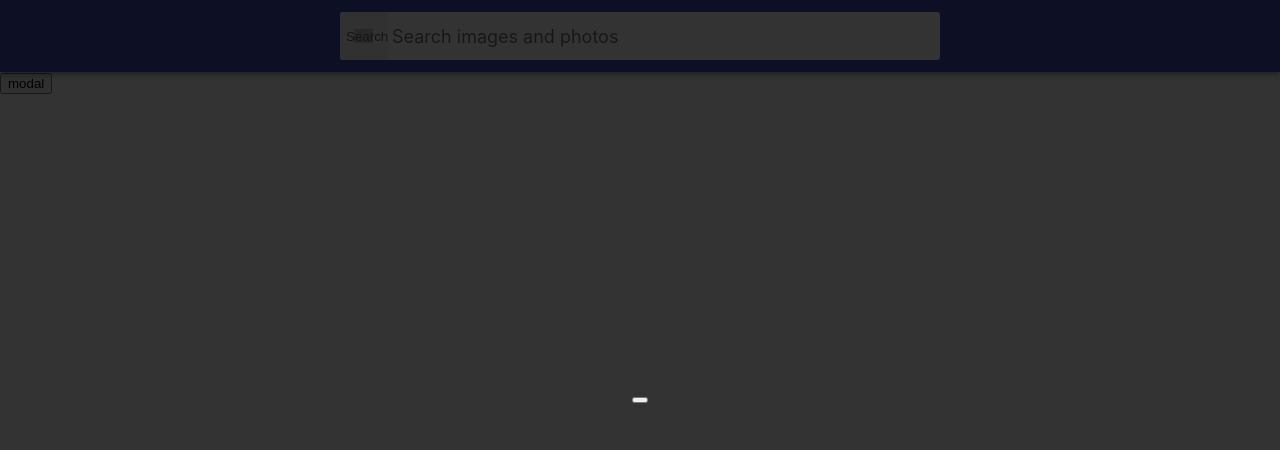
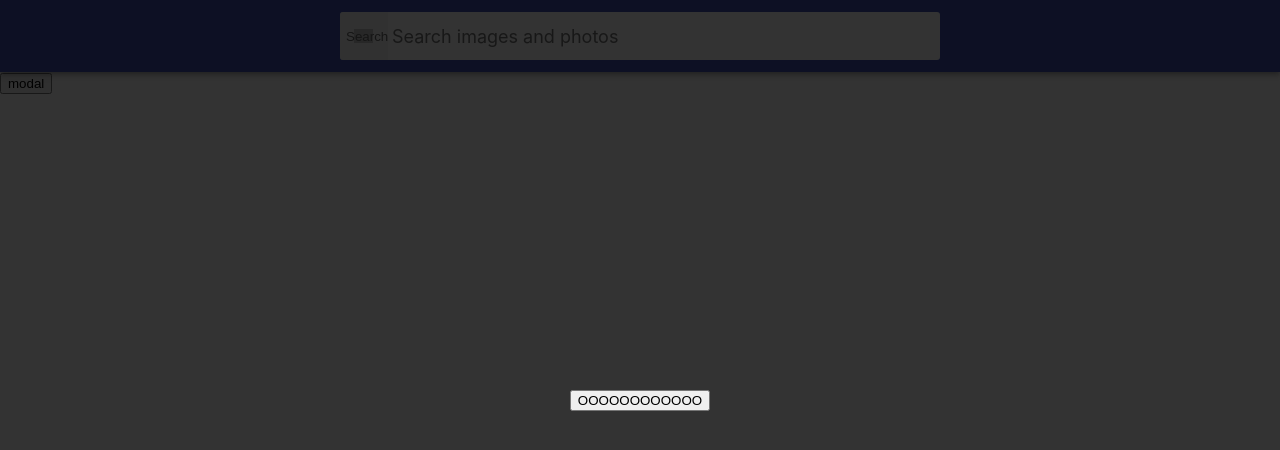
Before and after one commit to PavelDebchuk/goit-react-hw-03-image-finder, a React app: page / in a window 1280 px wide. Both pictures are taken after a click on the button "modal". Built offline with nearby package versions, Linux system fonts and the light colour scheme; grey boxes are pictures that could not be loaded.

Commit message:
устранение ошибки

```diff
--- a/public/index.html
+++ b/public/index.html
@@ -60,6 +60,7 @@
   <body>
     <noscript>You need to enable JavaScript to run this app.</noscript>
     <div id="root"></div>
+    <div id="modal-root"></div>
     <!--
       This HTML file is a template.
       If you open it directly in the browser, you will see an empty page.
--- a/src/components/App.js
+++ b/src/components/App.js
@@ -38,10 +38,13 @@
   };
 
   toggleModal = () => {
-    this.setState(({ showModal }) => ({
-      showModal: !showModal,
+    this.setState(state => ({
+      showModal: !this.state.showModal,
     }));
-    console.log('click');
+    // this.setState(({ showModal }) => ({
+    // showModal: !showModal,
+    // }));
+    console.log('tooggleModal');
   };
 
   render() {
@@ -72,14 +75,6 @@
           incrementPage={this.incrementPage}
         ></ImageGallery>
         {showModal && <Modal onClose={this.toggleModal}></Modal>}
-
-        {/* {this.state.shouModal && (
-          <div className="overlay">
-            <div className="modal">
-              <img src="" alt="" />
-            </div>
-          </div>
-        )} */}
       </section>
     );
   }
--- a/src/components/Modal.js
+++ b/src/components/Modal.js
@@ -1,25 +1,35 @@
 import React, { Component } from 'react';
+import { createPortal } from 'react-dom';
 import './components.styles.css';
+
+const modalRoot = document.querySelector('#modal-root');
 
 export default class Modal extends Component {
   componentDidMount() {
     console.log('componentDidMount');
     window.addEventListener('keydown', e => {
+      console.log('Нажали ЕСК нужно закрить модалку');
       if (e.code === 'Escape') {
         this.props.onClose();
       }
     });
   }
 
+  componentWillUnmount() {
+    console.log('componentWillUnmaunt');
+  }
   render() {
-    return (
-      <div className="Overlay">
-        <div className="Modal">
+    return createPortal(
+      <div className="Modal">
+        <div className="Overlay">
+          <button type="button" onClick={this.props.onClose}>
+            OOOOOOOOOOOO
+          </button>
           <p>{this.props.children}</p>
           <img src="" alt="" />
         </div>
-        <button type="button" onClick={this.props.onClose}></button>
-      </div>
+      </div>,
+      modalRoot
     );
   }
 }
--- a/src/index.js
+++ b/src/index.js
@@ -6,6 +6,5 @@
 ReactDOM.createRoot(document.getElementById('root')).render(
   <React.StrictMode>
     <App />
-  </React.StrictMode>,
-  document.getElementById('root')
+  </React.StrictMode>
 );
```
